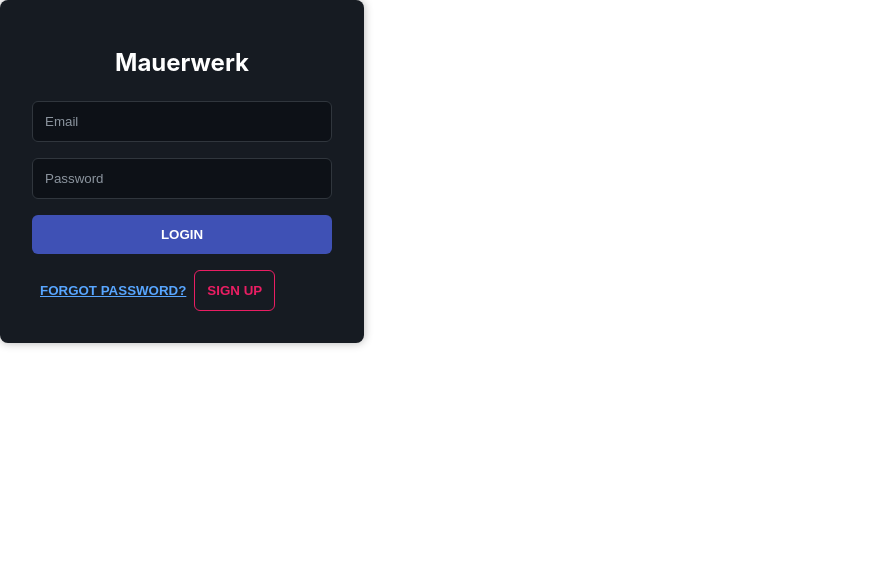
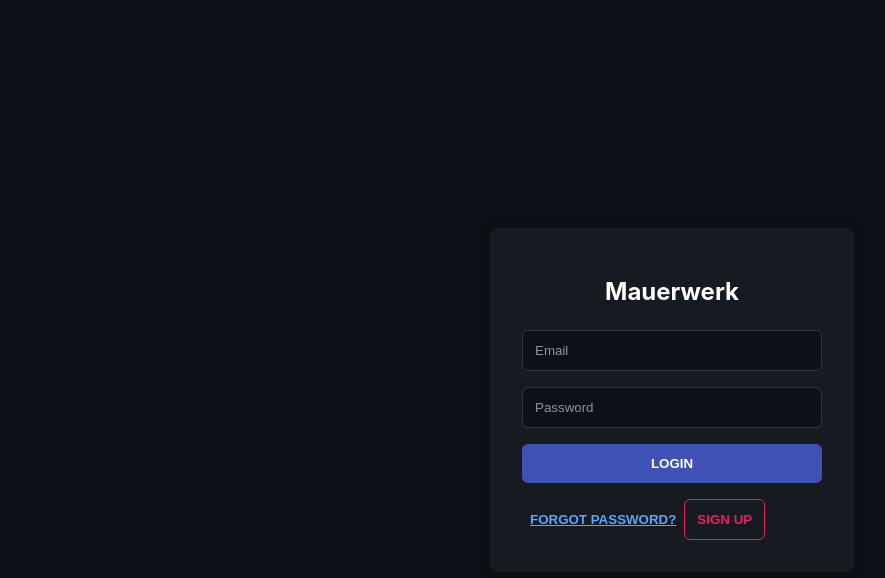
Before and after one commit to D0MI-1/Handwerker, a React (Create React App) app: page / in a window 1280 px wide. Shown: the top 578 px of the page, without its empty margins (0-885 px from the left). Built offline with nearby package versions, Linux system fonts and the light colour scheme; no server answers.

Commit message:
Singup and login Body fix without using body in css

```diff
--- /dev/null
+++ b/src/components/AuthWrapper.js
@@ -0,0 +1,14 @@
+import React from 'react';
+import '../styles/components/AuthWrapper.css';
+
+const AuthWrapper = ({ children }) => {
+    return (
+        <div className="auth-page">
+            <div className="auth-content">
+                {children}
+            </div>
+        </div>
+    );
+};
+
+export default AuthWrapper;
--- a/src/pages/Login.js
+++ b/src/pages/Login.js
@@ -3,6 +3,8 @@ import {auth} from '../firebase/firebase';
 import { signInWithEmailAndPassword } from 'firebase/auth';
 import { Link, useNavigate } from 'react-router-dom';
 import '../styles/pages/signup_Login.css'
+import AuthWrapper from '../components/AuthWrapper';
+
 const Login = () => {
     const [email, setEmail] = useState('');
     const [password, setPassword] = useState('');
@@ -19,6 +21,8 @@ const Login = () => {
     };
 
     return (
+        <AuthWrapper>
+
         <div className="login-container">
             <h1>Mauerwerk</h1>
             <form onSubmit={handleLogin}>
@@ -45,6 +49,8 @@ const Login = () => {
                 <button className="signup-button">sign up</button>
             </Link>
         </div>
+        </AuthWrapper>
+
     );
 };
 
--- a/src/pages/Signup.js
+++ b/src/pages/Signup.js
@@ -4,6 +4,7 @@ import { createUserWithEmailAndPassword } from 'firebase/auth';
 import { setDoc, doc } from 'firebase/firestore';
 import { useNavigate } from 'react-router-dom';
 import '../styles/pages/signup_Login.css'
+import AuthWrapper from '../components/AuthWrapper';
 
 const Signup = () => {
     const [email, setEmail] = useState('');
@@ -30,6 +31,8 @@ const Signup = () => {
     };
 
     return (
+        <AuthWrapper>
+
         <div className="signup-container">
             <h1>Sign Up for Mauerwerk</h1>
             <form onSubmit={handleSignup}>
@@ -50,6 +53,8 @@ const Signup = () => {
                 <button type="submit" className="submit-button">Sign Up</button>
             </form>
         </div>
+        </AuthWrapper>
+
     );
 };
 
--- /dev/null
+++ b/src/styles/components/AuthWrapper.css
@@ -0,0 +1,12 @@
+.auth-page {
+    display: flex;
+    justify-content: center;
+    align-items: center;
+    min-height: 100vh;
+    background-color: #0d1117;  /* Match your dark theme */
+}
+
+.auth-content {
+    width: 100%;
+    max-width: 300px;  /* Match your login-container width */
+}
```
